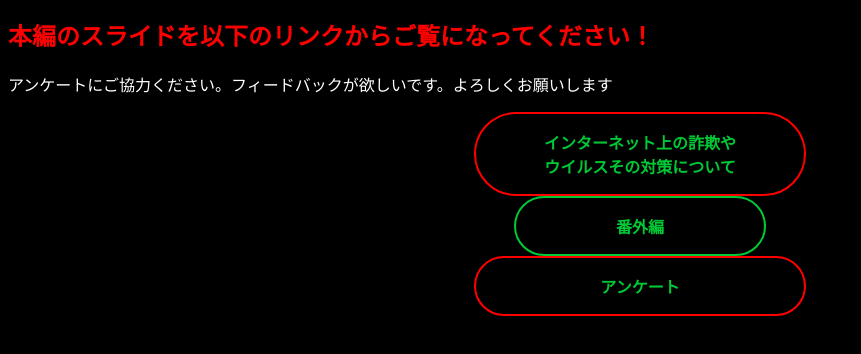
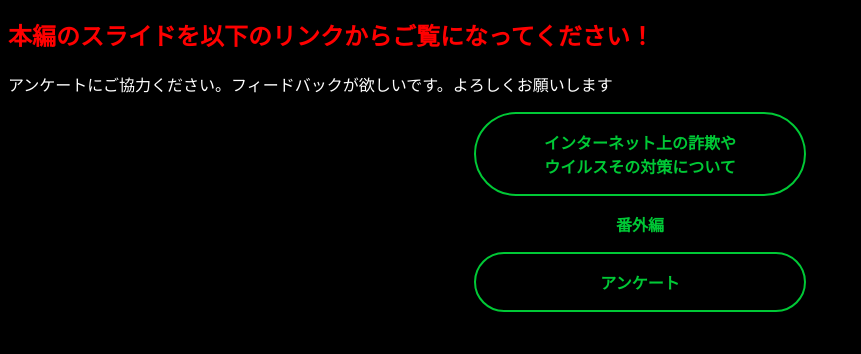
Before and after one commit to Apple-G1nger/Finish-one-click, a plain HTML site: page index.html in a window 1280 px wide. Shown: the part 116-470 px from the top of the page, without its empty margins (0-861 px from the left). Drawn offline with Linux system fonts and the light colour scheme.

Commit message:
Update style.css

```diff
--- a/style.css
+++ b/style.css
@@ -10,7 +10,7 @@ a.btn_03 {
 	margin: auto;
 	padding: 1rem 4rem;
 	font-weight: bold;
-	border: 2px solid ;
+	border: 2px solid　#00c936 ;
 	color: #00c936;
 	border-radius: 100vh;
 	transition: 0.5s;
@@ -28,7 +28,7 @@ a.btn_04 {
 	margin: auto;
 	padding: 1rem 4rem;
 	font-weight: bold;
-	border: 2px solid red;
+	border: 2px solid #00c936;
 	color: #00c936;
 	border-radius: 100vh;
 	transition: 0.5s;
@@ -45,7 +45,7 @@ a.btn_04:hover {
 	margin: auto;
 	padding: 1rem 4rem;
 	font-weight: bold;
-	border: 2px solid red;
+	border: 2px solid #00c936;
 	color: #00c936;
 	border-radius: 100vh;
 	transition: 0.5s;
```
